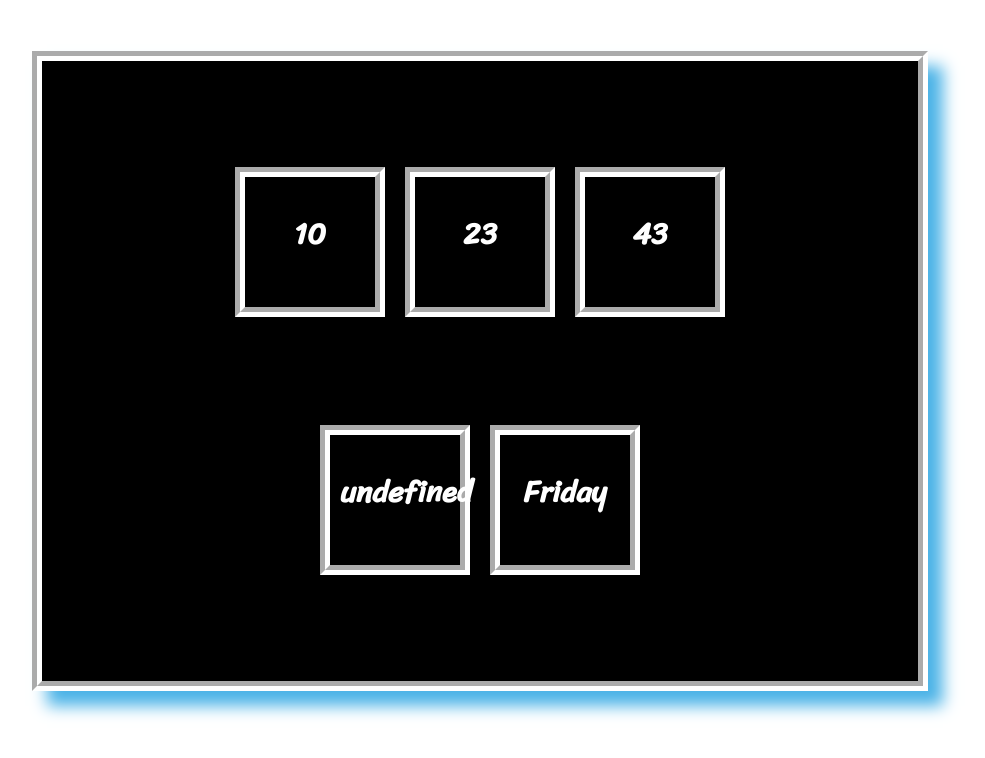
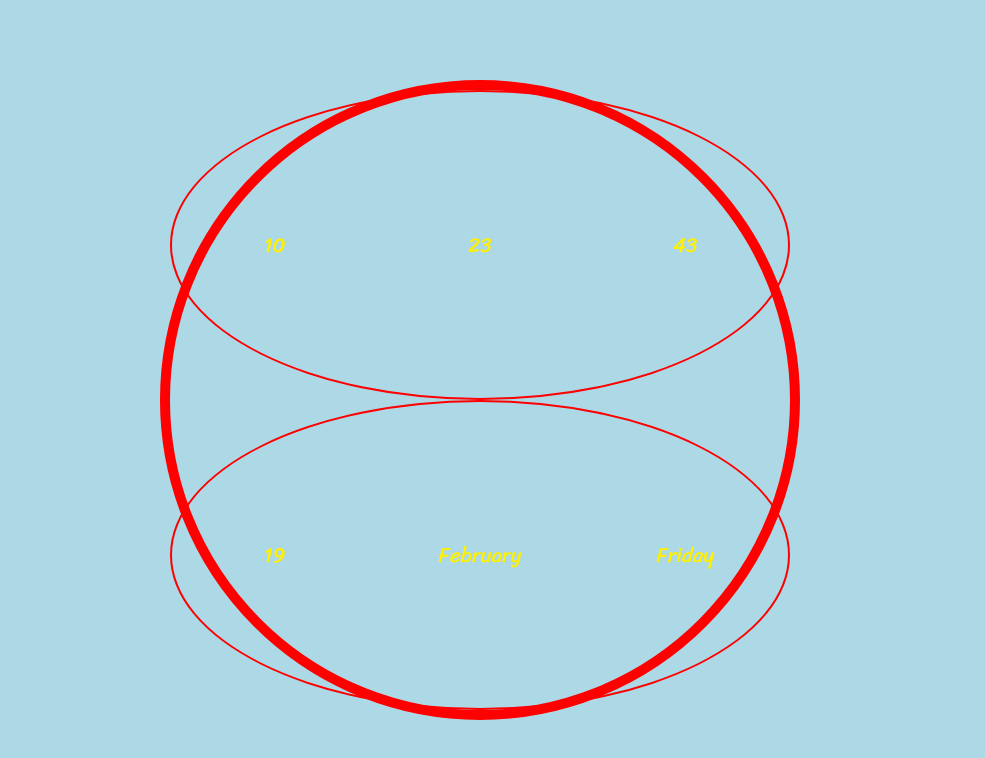
Before and after one commit to BixBee96/javascript-clock, a plain HTML site: page index.html in a window 1280 px wide. Shown: the whole page, without its empty margins (160-1145 px from the left). Drawn offline with Linux system fonts and the light colour scheme; a web font is replaced by a local one.

Commit message:
added background color for time change

```diff
--- a/app.js
+++ b/app.js
@@ -1,17 +1,22 @@
-const hour = document.querySelector('.hour');
-const minute = document.querySelector('.minute');
-const second = document.querySelector('.second');
-const date = document.querySelector('.date');
-const day= document.querySelector('.day');
+const bodyWindow = document.querySelector("body");
+const containerWindow = document.querySelector(".container");
+const watchTimeWindow = document.querySelector(".watch-time");
+const watchDateWindow = document.querySelector(".watch-date");
+const hour = document.querySelector(".hour");
+const minute = document.querySelector(".minute");
+const second = document.querySelector(".second");
+const month = document.querySelector(".month");
+const date = document.querySelector(".date");
+const day = document.querySelector(".day");
 
 // Declaring variables for date and time
 
-let time = setInterval(timeFunction,1000);
+const time = setInterval(timeFunction, 1000);
 
 function timeFunction() {
   let dailyHour = new Date();
   hour.innerText = dailyHour.getHours();
-
+  colorTime();
   let dailyMinute = new Date();
   minute.innerText = dailyHour.getMinutes();
 
@@ -19,11 +24,55 @@ function timeFunction() {
   second.innerText = dailyHour.getSeconds();
 
   let dailyDate = new Date();
-    const monthNames = ["January", "February", "March", "April", "May", "June",
-    "July", "August", "September", "October", "November", "December"];
-    date.innerText = monthNames[dailyDate.getDate()-1]
+  date.innerText = dailyHour.getDate();
+
+  let dailyMonth = new Date();
+  const monthNames = [
+    "January",
+    "February",
+    "March",
+    "April",
+    "May",
+    "June",
+    "July",
+    "August",
+    "September",
+    "October",
+    "November",
+    "December",
+  ];
+  month.innerText = monthNames[dailyMonth.getMonth()];
 
   let dailyDay = new Date();
-    const weekDays = ["Sunday","Monday","Tuesday","Wednesday","Thursday","Friday","Saturday"];
+  const weekDays = [
+    "Sunday",
+    "Monday",
+    "Tuesday",
+    "Wednesday",
+    "Thursday",
+    "Friday",
+    "Saturday",
+  ];
   day.innerText = weekDays[dailyDay.getDay()];
-};
+}
+function colorTime(dailyHour) {
+  if (dailyHour == 5) {
+    bodyWindow.style.backgroundColor = `#fed8b1`;
+    containerWindow.style.backgroundColor = `#fed8b1`;
+  } else if ((dailyHour = 7)) {
+    bodyWindow.style.backgroundColor = `#add8e6`;
+    containerWindow.style.backgroundColor = `#add8e6`;
+  } else if (dailyHour == 11) {
+    bodyWindow.style.backgroundColor = `#87ceeb`;
+    containerWindow.style.backgroundColor = `#87ceeb`;
+  } else if (dailyHour == 16) {
+    bodyWindow.style.backgroundColor = `#ffae42`;
+    containerWindow.style.backgroundColor = `#ffae42`;
+  } else if (dailyHour == 20) {
+    bodyWindow.style.backgroundColor = `#d3d3d3`;
+    containerWindow.style.backgroundColor = `#d3d3d3`;
+  } else {
+    bodyWindow.style.backgroundColor = `#808080`;
+    containerWindow.style.backgroundColor = `#808080`;
+  }
+}
--- a/flex.css
+++ b/flex.css
@@ -3,46 +3,54 @@
   padding: 0;
   box-sizing: border-box;
 }
-
+body {
+  background: #111;
+}
 /* container CSS setup */
 .container {
-  background-color: black;
-  color: #fff;
-  border: 10px groove rgb(255, 255, 255);
-  box-shadow: 15px 15px 15px #4bb3e7;
-  /* border-radius: 50%; */
-  /* height: 600px;
-  width: 600px; */
-  height: 80vh;
-  width: 70vw;
+  background-color: #000;
+  border: 10px red solid;
+  border-radius: 50%;
+  height: 40rem;
+  width: 40rem;
   margin: auto;
-  margin-top: 4%;
   display: flex;
   flex-direction: column;
+  align-items: center;
   justify-content: center;
-  align-items: center;
+  position: absolute;
+  top: 5%;
+  bottom: 5%;
+  left: 10%;
+  right: 10%;
 }
 /* date and time css setup */
 .watch-time,
 .watch-date {
   font-family: "Sriracha", cursive;
-  font-size: 30px;
-  font-weight: 900;
+  /* margin: 3rem; */
+  height: 100%;
+  width: 100%;
   display: flex;
-  margin: 5%;
+  align-items: center;
+  justify-content: center;
+  border: 2px solid red;
+  border-radius: 50%;
 }
 /* individual css setup */
 .hour,
 .minute,
 .second,
 .date,
+.month,
 .day {
-  height: 150px;
-  width: 150px;
+  color: #fff000;
+  height: 100%;
+  width: 100%;
+  font-size: 1.3rem;
   text-align: center;
-  padding: 10px;
-  padding-top: 30px;
+  display: flex;
+  align-items: center;
+  justify-content: center;
   margin: 10px;
-  border: 10px groove #ffffff;
-  /* border-radius: 50%; */
 }
--- a/index.html
+++ b/index.html
@@ -21,6 +21,7 @@
       </div>
       <div class="watch-date">
         <div class="date">Date</div>
+        <div class="month">Month</div>
         <div class="day">Day</div>
       </div>
     </div>
```
Lines whose indentation alone changed are shown as unchanged.
